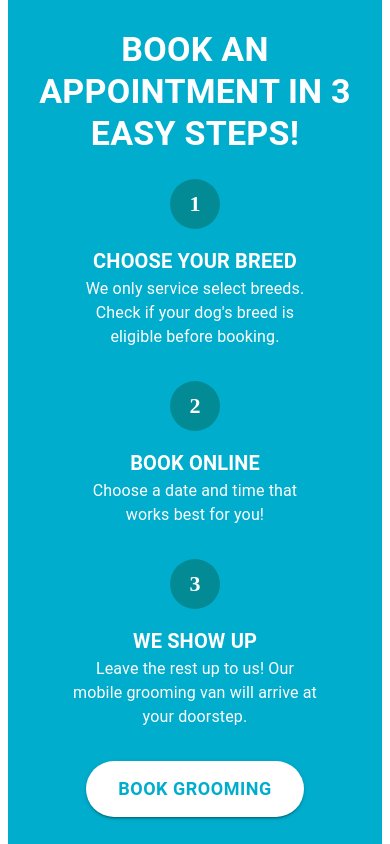
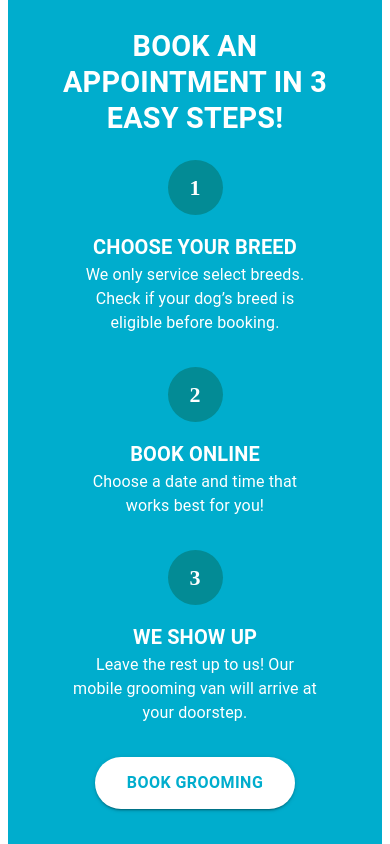
Before and after one commit to crisboxing11/Fluffy, a Next.js app: page / in a window 390 px wide. Shown: the part 2240-3084 px from the top of the page. Built offline with nearby package versions, Linux system fonts and the light colour scheme.

Commit message:
added mobile navbar fix

```diff
--- a/components/AboutUsSection.tsx
+++ b/components/AboutUsSection.tsx
@@ -4,67 +4,40 @@ const AboutUsSection = () => {
   return (
     <Box
       sx={{
-        bgcolor: '#00ADCD', // Brand Color Instead of Purple
+        bgcolor: '#00ADCD', // Brand Color
         color: '#FFFFFF',
         textAlign: 'center',
         py: { xs: 6, md: 10 },
-        px: 3,
+        px: { xs: 2, md: 4 }, // Adjusted for better spacing
       }}
     >
       {/* Section Title */}
-      <Typography variant="h4" fontWeight="bold" mb={3}>
+      <Typography
+        variant="h4"
+        fontWeight="bold"
+        mb={3}
+        sx={{
+          fontSize: { xs: '1.8rem', md: '2.5rem' }, // Responsive font size
+          maxWidth: { xs: '90%', md: '70%' },
+          mx: 'auto',
+        }}
+      >
         BOOK AN APPOINTMENT IN 3 EASY STEPS!
       </Typography>
 
       {/* Steps Grid */}
       <Grid container spacing={4} justifyContent="center">
-        {/* Step 1 */}
-        <Grid item xs={12} md={4}>
+        {[
+          { step: '1', title: 'CHOOSE YOUR BREED', desc: "We only service select breeds. Check if your dog’s breed is eligible before booking." },
+          { step: '2', title: 'BOOK ONLINE', desc: 'Choose a date and time that works best for you!' },
+          { step: '3', title: 'WE SHOW UP', desc: 'Leave the rest up to us! Our mobile grooming van will arrive at your doorstep.' },
+        ].map(({ step, title, desc }) => (
+          <Grid item xs={12} sm={6} md={4} key={step}>
+            <Box sx={{ display: 'flex', flexDirection: 'column', alignItems: 'center' }}>
               <Box
                 sx={{
-              display: 'flex',
-              flexDirection: 'column',
-              alignItems: 'center',
-            }}
-          >
-            <Box
-              sx={{
-                width: 50,
-                height: 50,
-                borderRadius: '50%',
-                bgcolor: '#038B95', // Slightly Darker for Contrast
-                display: 'flex',
-                alignItems: 'center',
-                justifyContent: 'center',
-                fontSize: 22,
-                fontWeight: 'bold',
-                mb: 2,
-              }}
-            >
-              1
-            </Box>
-            <Typography variant="h6" fontWeight="bold">
-              CHOOSE YOUR BREED
-            </Typography>
-            <Typography variant="body1" maxWidth="250px" color="white">
-              We only service select breeds. Check if your dog&apos;s breed is eligible before booking.
-            </Typography>
-          </Box>
-        </Grid>
-
-        {/* Step 2 */}
-        <Grid item xs={12} md={4}>
-          <Box
-            sx={{
-              display: 'flex',
-              flexDirection: 'column',
-              alignItems: 'center',
-            }}
-          >
-            <Box
-              sx={{
-                width: 50,
-                height: 50,
+                  width: 55,
+                  height: 55,
                   borderRadius: '50%',
                   bgcolor: '#038B95',
                   display: 'flex',
@@ -73,52 +46,20 @@ const AboutUsSection = () => {
                   fontSize: 22,
                   fontWeight: 'bold',
                   mb: 2,
+                  color: 'white',
                 }}
               >
-              2
+                {step}
               </Box>
               <Typography variant="h6" fontWeight="bold">
-              BOOK ONLINE
+                {title}
               </Typography>
               <Typography variant="body1" maxWidth="250px" color="white">
-              Choose a date and time that works best for you!
+                {desc}
               </Typography>
             </Box>
           </Grid>
-
-        {/* Step 3 */}
-        <Grid item xs={12} md={4}>
-          <Box
-            sx={{
-              display: 'flex',
-              flexDirection: 'column',
-              alignItems: 'center',
-            }}
-          >
-            <Box
-              sx={{
-                width: 50,
-                height: 50,
-                borderRadius: '50%',
-                bgcolor: '#038B95',
-                display: 'flex',
-                alignItems: 'center',
-                justifyContent: 'center',
-                fontSize: 22,
-                fontWeight: 'bold',
-                mb: 2,
-              }}
-            >
-              3
-            </Box>
-            <Typography variant="h6" fontWeight="bold">
-              WE SHOW UP
-            </Typography>
-            <Typography variant="body1" maxWidth="250px" color="white">
-              Leave the rest up to us! Our mobile grooming van will arrive at your doorstep.
-            </Typography>
-          </Box>
-        </Grid>
+        ))}
       </Grid>
 
       {/* Book Button */}
@@ -132,7 +73,7 @@ const AboutUsSection = () => {
             borderRadius: '50px',
             px: 4,
             py: 1.5,
-            fontSize: '18px',
+            fontSize: { xs: '1rem', md: '1.2rem' }, // Adjust button text size
             fontWeight: 'bold',
             bgcolor: '#FFFFFF',
             color: '#00ADCD',
--- a/components/Layout/Navbar.tsx
+++ b/components/Layout/Navbar.tsx
@@ -1,4 +1,4 @@
-import { AppBar, Toolbar, Box, Button, IconButton, Drawer, List, ListItem, ListItemText } from '@mui/material';
+import { AppBar, Toolbar, Box, Button, IconButton, Drawer, List, ListItem, ListItemText, Divider } from '@mui/material';
 import MenuIcon from '@mui/icons-material/Menu';
 import Link from 'next/link';
 import Image from 'next/image';
@@ -76,26 +76,27 @@ const Navbar = () => {
               }
             }}
           >
-            <List>
-              <ListItem component="div" button onClick={handleDrawerToggle}>
+            <List sx={{ textAlign: 'center', py: 2 }}>
+              <ListItem button onClick={handleDrawerToggle}>
                 <ListItemText primary={<Link href="/">Home</Link>} />
               </ListItem>
-              <ListItem component="div" button onClick={handleDrawerToggle}>
+              <ListItem button onClick={handleDrawerToggle}>
                 <ListItemText primary={<Link href="/about">About</Link>} />
               </ListItem>
-              <ListItem component="div" button onClick={handleDrawerToggle}>
+              <ListItem button onClick={handleDrawerToggle}>
                 <ListItemText primary={<Link href="/services">Services</Link>} />
               </ListItem>
-              <ListItem component="div" button onClick={handleDrawerToggle}>
+              <ListItem button onClick={handleDrawerToggle}>
                 <ListItemText primary={<Link href="/prices">Prices</Link>} />
               </ListItem>
-              <ListItem component="div" button onClick={handleDrawerToggle}>
+              <ListItem button onClick={handleDrawerToggle}>
                 <ListItemText primary={<Link href="/faq">FAQ</Link>} />
               </ListItem>
-              <ListItem component="div" button onClick={handleDrawerToggle}>
+              <ListItem button onClick={handleDrawerToggle}>
                 <ListItemText primary={<Link href="/contact">Contact</Link>} />
               </ListItem>
-              <ListItem component="div" button onClick={handleDrawerToggle} sx={{ bgcolor: '#038B95', borderRadius: '5px', mt: 1 }}>
+              <Divider sx={{ my: 2 }} />
+              <ListItem button onClick={handleDrawerToggle} sx={{ bgcolor: '#038B95', borderRadius: '5px', mt: 1 }}>
                 <ListItemText primary={<Link href="/apply" style={{ color: '#FFFFFF' }}>Apply as a Groomer</Link>} />
               </ListItem>
             </List>
```
Lines whose indentation alone changed are shown as unchanged.
